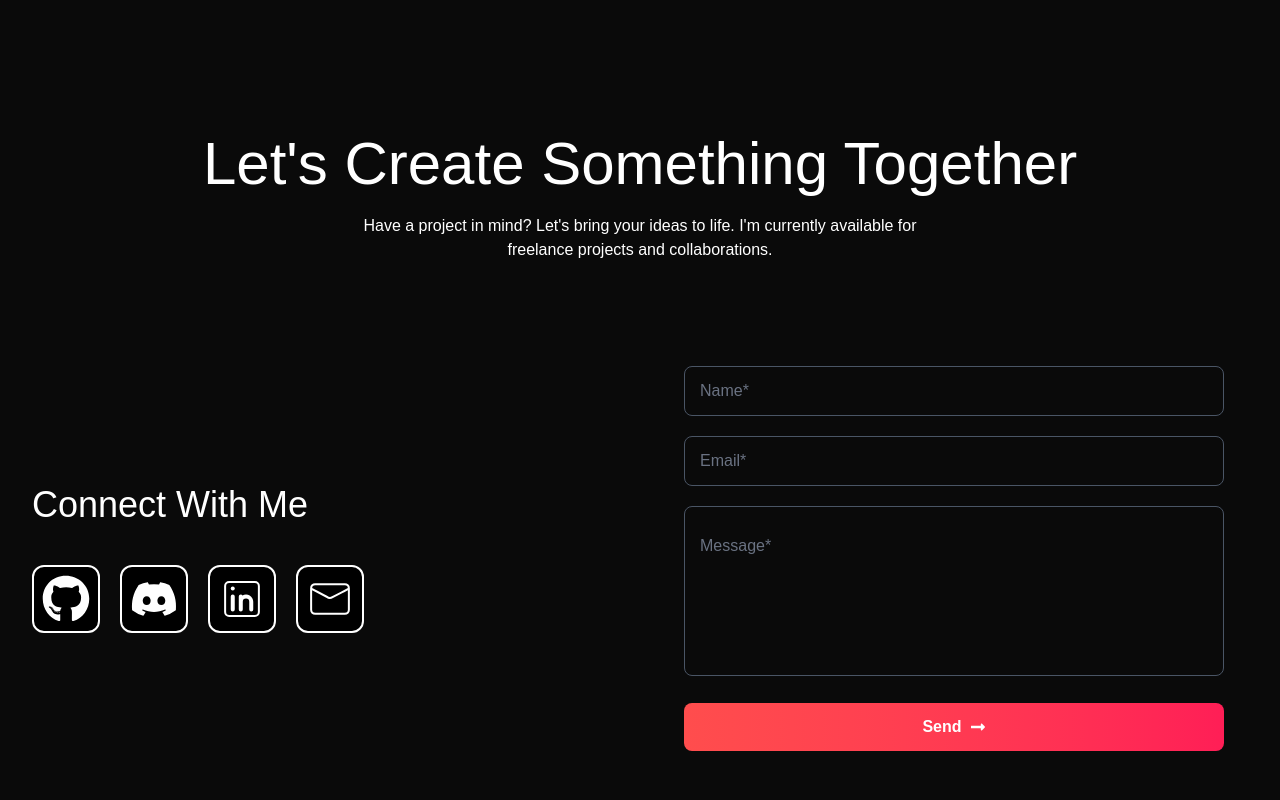
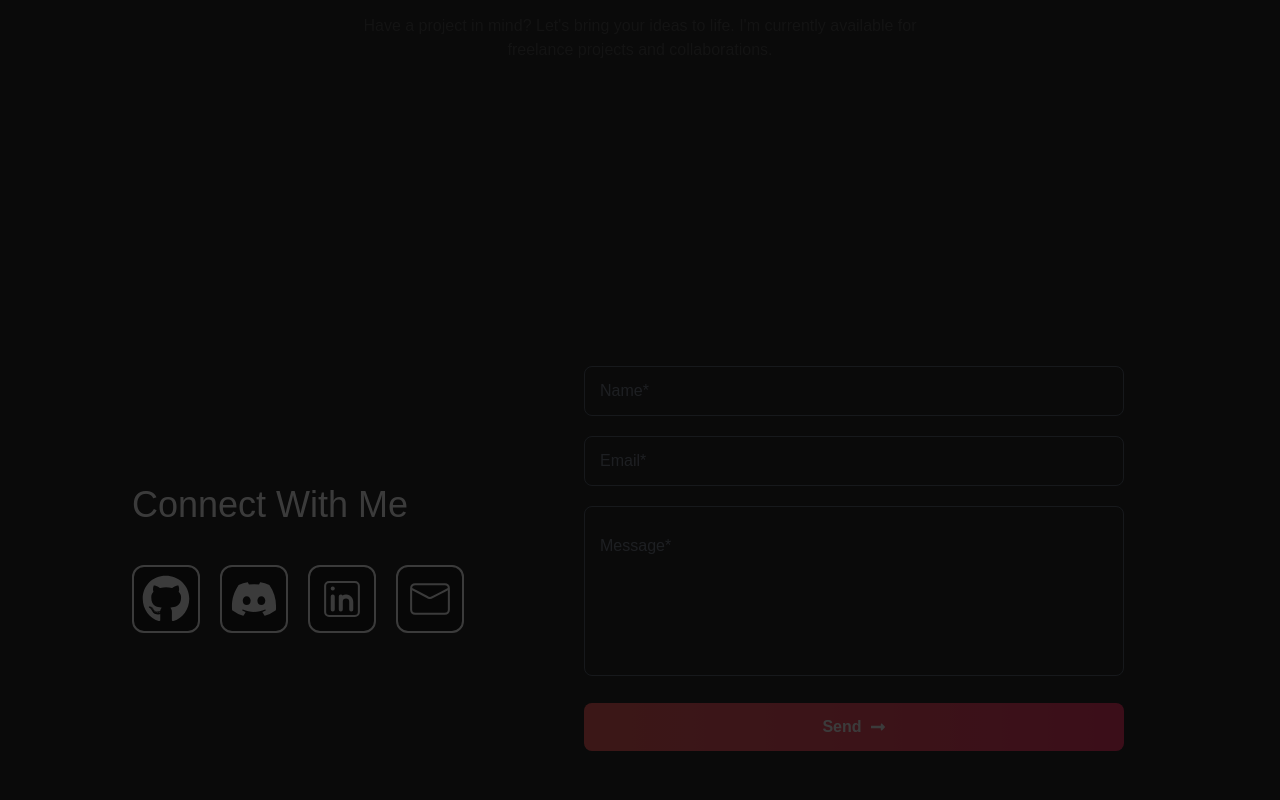
Before and after one commit to darth-sagar/portfolio, a React (Vite) app: page / in a window 1280 px wide. Shown: the part 4280-5080 px from the top of the page. Built offline with nearby package versions, Linux system fonts and the light colour scheme; a web font is replaced by a local one.

Commit message:
added animation to the contact page and footer

```diff
--- a/src/Components/Footer.jsx
+++ b/src/Components/Footer.jsx
@@ -5,16 +5,17 @@ import { FiGithub } from "react-icons/fi";
 import {ScrollToPlugin} from 'gsap/ScrollToPlugin';
 gsap.registerPlugin(ScrollToPlugin);
 import gsap from 'gsap';
-
+import {useDarkTheme} from '../Context/Context.jsx';
 export const Footer = () => {
+    const {darkTheme} = useDarkTheme();
 
     return (
-        <div className={'flex justify-between h-40 items-center border-t-[1px] border-b-gray-500 mt-20'}>
+        <div className={`flex justify-between h-40 items-center border-t-[1px]  mt-20 border-[#9A9A9B]  }`}>
             <div className={'ml-16'}>
-                <button className={''}> <a href={'https://github.com/darth-sagar'} target={'_blank'} > <FiGithub /></a></button>
+                <button className={`border-2 p-3 rounded-full ${darkTheme?"text-white":"text-black border-2 p-3 rounded-full" }`}> <a href={`https://github.com/darth-sagar`} target={'_blank'} > <FiGithub /></a></button>
             </div>
             <div>
-                <p className={'flex flex-row items-center'}><FaRegCopyright /> <p className={'ml-2'}>2025 Sagar Saini.All Rights reserved.</p> </p>
+                <p className={`flex flex-row items-center ${darkTheme?"text-white":"text-black" }`}><FaRegCopyright /> <p className={'ml-2'}>2025 Sagar Saini.All Rights reserved.</p> </p>
             </div>
             <div className={'mr-16'}>
                 <button onClick={() => {
@@ -23,7 +24,7 @@ export const Footer = () => {
                         scrollTo: { y: 0},
                         ease: "power2.inOut",
                     });}}
-                 className={'flex flex-row items-center cursor-pointer'}> Back To top <FaArrowTurnUp /></button>
+                 className={`flex flex-row items-center cursor-pointer ${darkTheme?"text-white":"text-black" } `}> Back To top <FaArrowTurnUp /></button>
             </div>
         </div>
     )
--- a/src/Components/Navbar.jsx
+++ b/src/Components/Navbar.jsx
@@ -98,7 +98,14 @@ export const Navbar = () => {
                               after:transition-all
                               after:duration-300
                               hover:after:w-full`} >WORK</button>
-                        <button className={`hover:scale-105 relative
+                        <button onClick={() => {
+                            gsap.to(window, {
+                                duration: 1,
+                                scrollTo: { y: "#contact", autoKill: true },
+                                ease: "power2.inOut",
+                            });
+                        }}
+                                className={`hover:scale-105 relative
                               after:content-['']
                               after:absolute
                               after:left-0
--- a/src/Components/contact.jsx
+++ b/src/Components/contact.jsx
@@ -2,30 +2,94 @@ import React from 'react'
 import { CiLinkedin, CiMail  } from "react-icons/ci";
 import { FaDiscord, FaGithub } from "react-icons/fa";
 import { FaLongArrowAltRight } from "react-icons/fa";
+import gsap from 'gsap';
+import { ScrollTrigger } from 'gsap/ScrollTrigger';
+import {useGSAP} from '@gsap/react';
+import {SplitText} from 'gsap/SplitText';
+import {useDarkTheme} from '../Context/Context.jsx';
+gsap.registerPlugin(ScrollTrigger);
 
 const Contact = () => {
+    const {darkTheme}= useDarkTheme();
+
+    useGSAP(()=>{
+        const split= new SplitText(".heading2", {type:" chars"});
+        gsap.from(split.chars, {
+            x: 150,
+            opacity: 0,
+            duration: 1.4,
+            ease: "power1.inOut",
+            scale: 1.5,
+            scrollTrigger: {
+                trigger: ".heading2",
+                start: "40% -30%",
+                end: "40% -40%",
+                scrub: 3,
+
+            },
+            stagger:0.08,
+        })
+        const contactHeading = gsap.utils.toArray('.contact-heading');
+        contactHeading.forEach((card) => {
+            gsap.from(card, {
+                y: -100,
+                opacity: 0.2,
+                ease: 'power1.inOut',
+                scrollTrigger: {
+                    trigger: card,
+                    start: 'top -50%',
+                    end: 'bottom -60%',
+                    markers:false,
+                    scrub: 3,
+                },
+                stagger:0.1,
+            })
+        })
+        gsap.from('.contact-form', {
+            x: -100,
+            opacity: 0.2,
+            ease: 'power1.inOut',
+            scrollTrigger: {
+                trigger: '.contact-form',
+                start: '100% -50%',
+                end: '-60%',
+                scrub: 3,
+            }
+        })
+        gsap.from('.contact-buttons', {
+            x: 100,
+            opacity: 0.2,
+            ease: 'power1.inOut',
+            scrollTrigger: {
+                trigger: '.contact-form input',
+                start: '110% -50%',
+                end: '-60%',
+                scrub: 3,
+            }
+        })
+    })
     return (
-        <div className={`mr-8 ml-8 mt-52 mb-40 max-w-svw `}>
-            <span className={'text-[#9A9A9B] text-xl uppercase ml-8 mb-10 heading mt-52'} >get in touch</span>
-            <div className={`flex flex-row md:flex-col items-center justify-center mb-10`}>
-                <h1 className={`text-6xl mt-32`}>Let's Create Something Together</h1>
-                <p className={`mt-5`}>Have a project in mind? Let's bring your ideas to life. I'm currently available for </p>
-                <p className={`mb-10`}>freelance projects and collaborations.</p>
+        <div id="contact" className={`mr-8 ml-8 mt-52 mb-40 max-w-svw `}>
+            <span className={'text-[#9A9A9B] text-xl uppercase ml-8 mb-10 heading2 mt-52'} >get in touch</span>
+            <div className={`flex flex-row md:flex-col items-center justify-center mb-10 contact-heading`}>
+                <h1 className={`text-6xl mt-32 contact-heading ${darkTheme?"text-white":"text-black" }`}>Let's Create Something Together</h1>
+                <h1 className={`mt-5 contact-heading ${darkTheme?"text-white":"text-black" } `}>Have a project in mind? Let's bring your ideas to life. I'm currently available for </h1>
+                <h1 className={`mb-10 contact-heading ${darkTheme?"text-white":"text-black" }`}>freelance projects and collaborations.</h1>
             </div>
             <div className="flex flex-col md:flex-row w-full gap-10 items-center">
                 {/* Left section */}
-                <section className="w-full md:w-1/2">
-                    <h1 className="text-4xl">Connect With Me</h1>
+                <section className="w-full md:w-1/2 contact-buttons">
+                    <h1 className={`text-4xl ${darkTheme?"text-white":"text-black" } `}>Connect With Me</h1>
                     <div className="flex flex-row items-start space-x-5 mt-10">
-                        <button className="bg-black text-5xl border-2 rounded-xl p-2"> <FaGithub/> </button>
-                        <button className="bg-black text-5xl border-2 rounded-xl p-2"> <FaDiscord/> </button>
-                        <button className="bg-black text-5xl border-2 rounded-xl p-2"> <CiLinkedin /> </button>
-                        <button className="bg-black text-5xl border-2 rounded-xl p-2"> <CiMail /> </button>
+                        <button className="bg-black text-5xl border-2 rounded-xl p-2 hover:scale-125 duration-300 "> <FaGithub/> </button>
+                        <button className="bg-black text-5xl border-2 rounded-xl p-2 hover:scale-125 duration-300 "> <FaDiscord/> </button>
+                        <button className="bg-black text-5xl border-2 rounded-xl p-2 hover:scale-125 duration-300  "> <CiLinkedin /> </button>
+                        <button className="bg-black text-5xl border-2 rounded-xl p-2 hover:scale-125 duration-300 "> <CiMail /> </button>
                     </div>
                 </section>
 
                 {/* Right section */}
-                <section className="w-full md:w-1/2">
+                <section className="w-full md:w-1/2 contact-form">
                     <div className="flex flex-col w-full">
                         <form className="flex flex-col gap-5 mx-auto p-6 rounded-2xl w-full">
                             {/* Name */}
@@ -34,7 +98,7 @@ const Contact = () => {
                                     type="text"
                                     id="name"
                                     placeholder=" "
-                                    className="peer w-full px-4 py-3 text-white bg-transparent border border-gray-600 rounded-lg outline-none focus:border-[#FF4D4D] transition-all duration-300"
+                                    className="peer w-full px-4 py-3 text-white bg-transparent border border-gray-600 rounded-lg outline-none focus:border-[#FF4D4D] transition-all duration-300 "
                                 />
                                 <label
                                     htmlFor="name"
@@ -50,7 +114,7 @@ const Contact = () => {
                                     type="email"
                                     id="email"
                                     placeholder=" "
-                                    className="peer w-full px-4 py-3 text-white bg-transparent border border-gray-600 rounded-lg outline-none focus:border-[#FF4D4D] transition-all duration-300"
+                                    className="peer w-full px-4 py-3 text-white bg-transparent border border-gray-600 rounded-lg outline-none focus:border-[#FF4D4D] transition-all duration-300 "
                                 />
                                 <label
                                     htmlFor="email"
@@ -66,7 +130,7 @@ const Contact = () => {
               id="message"
               rows="6"
               placeholder=" "
-              className="peer w-full px-4 py-3 text-white bg-transparent border border-gray-600 rounded-lg outline-none focus:border-[#FF4D4D] transition-all duration-300 resize-none"
+              className=" peer w-full px-4 py-3 text-white bg-transparent border border-gray-600 rounded-lg outline-none focus:border-[#FF4D4D] transition-all duration-300 resize-none"
           />
                                 <label
                                     htmlFor="message"
--- a/src/Components/projects.jsx
+++ b/src/Components/projects.jsx
@@ -24,9 +24,10 @@ useGSAP(() => {
         scale: 1.5,
         scrollTrigger: {
             trigger: ".heading",
-            start: "40% 50%",
-            end: "50% 20%",
+            start: "40% 80%",
+            end: "40% 50%",
             scrub: 3,
+            markers: false,
         },
         stagger:0.08,
     })
@@ -58,9 +59,10 @@ useGSAP(() => {
             ease: 'power1.inOut',
             scrollTrigger: {
                 trigger: card,
-                start: 'top 0%',
+                start: 'top -5%',
                 end: 'bottom -10%',
                 scrub: 3,
+                markers:false,
 
             },
             stagger:0.2,
@@ -78,6 +80,7 @@ useGSAP(() => {
                 start: 'top 0%',
                 end: 'bottom -10%',
                 scrub: 3,
+
             },
             stagger:0.2,
             duration: 0.6,
```
